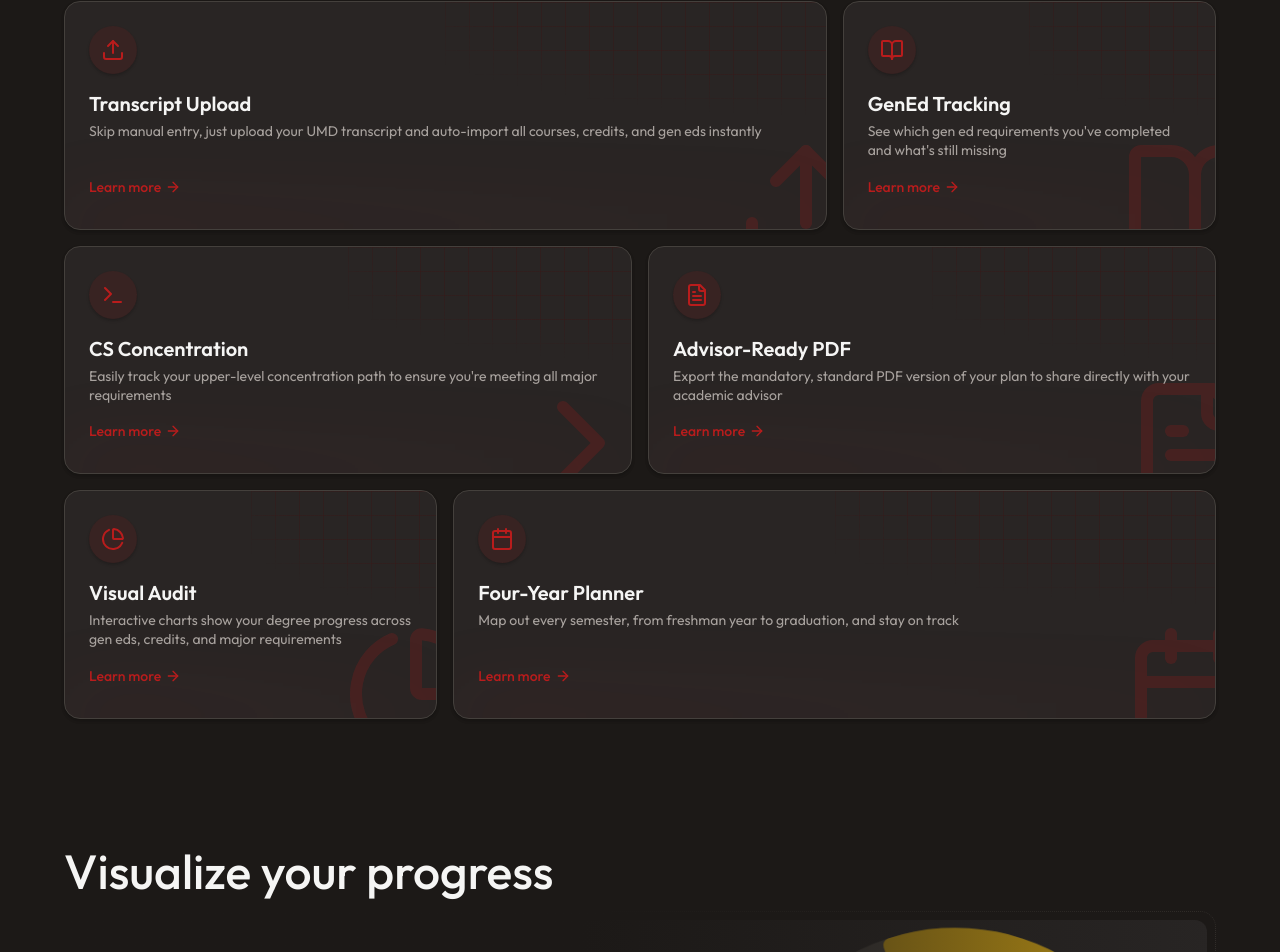
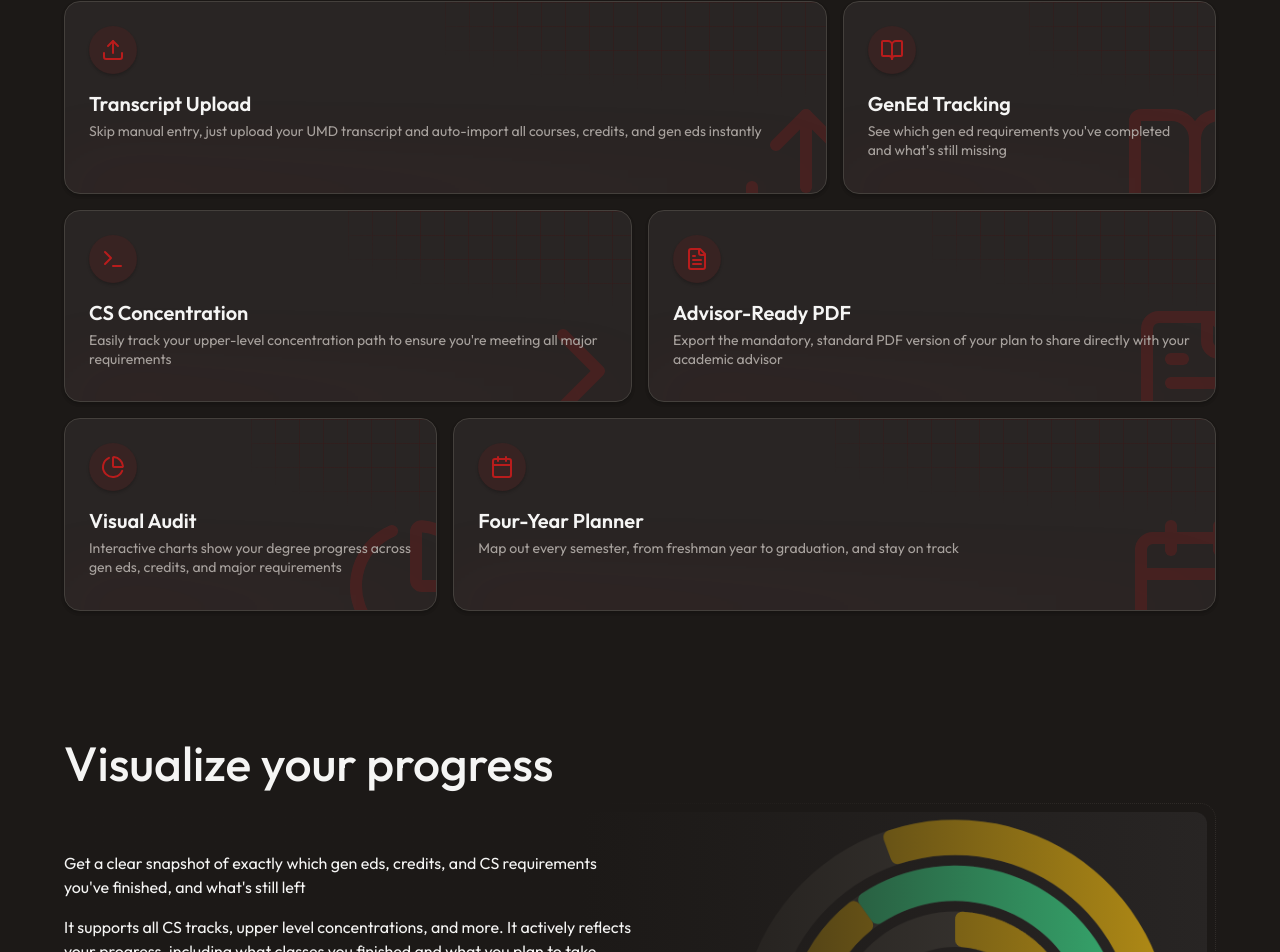
Before and after one commit to WillGraham36/four-year-plan-maker, a Next.js app in the folder frontend/: page / in a window 1280 px wide. Shown: the part 1231-2183 px from the top of the page. Built offline with nearby package versions, Linux system fonts and the light colour scheme; no server answers.

Commit message:
feat: remove learn more arrows on bento grid

```diff
--- a/frontend/src/components/landing/bento-grid.tsx
+++ b/frontend/src/components/landing/bento-grid.tsx
@@ -85,10 +85,6 @@ const BentoGridItem = ({
           <p className="text-muted-foreground text-sm leading-snug">
             {description}
           </p>
-        </div>
-        <div className="mt-4 flex items-center text-sm font-medium text-primary">
-          <span>Learn more</span>
-          <ArrowRight className="ml-1 size-4 transition-transform duration-300 group-hover:translate-x-1" />
         </div>
       </div>
 
```
